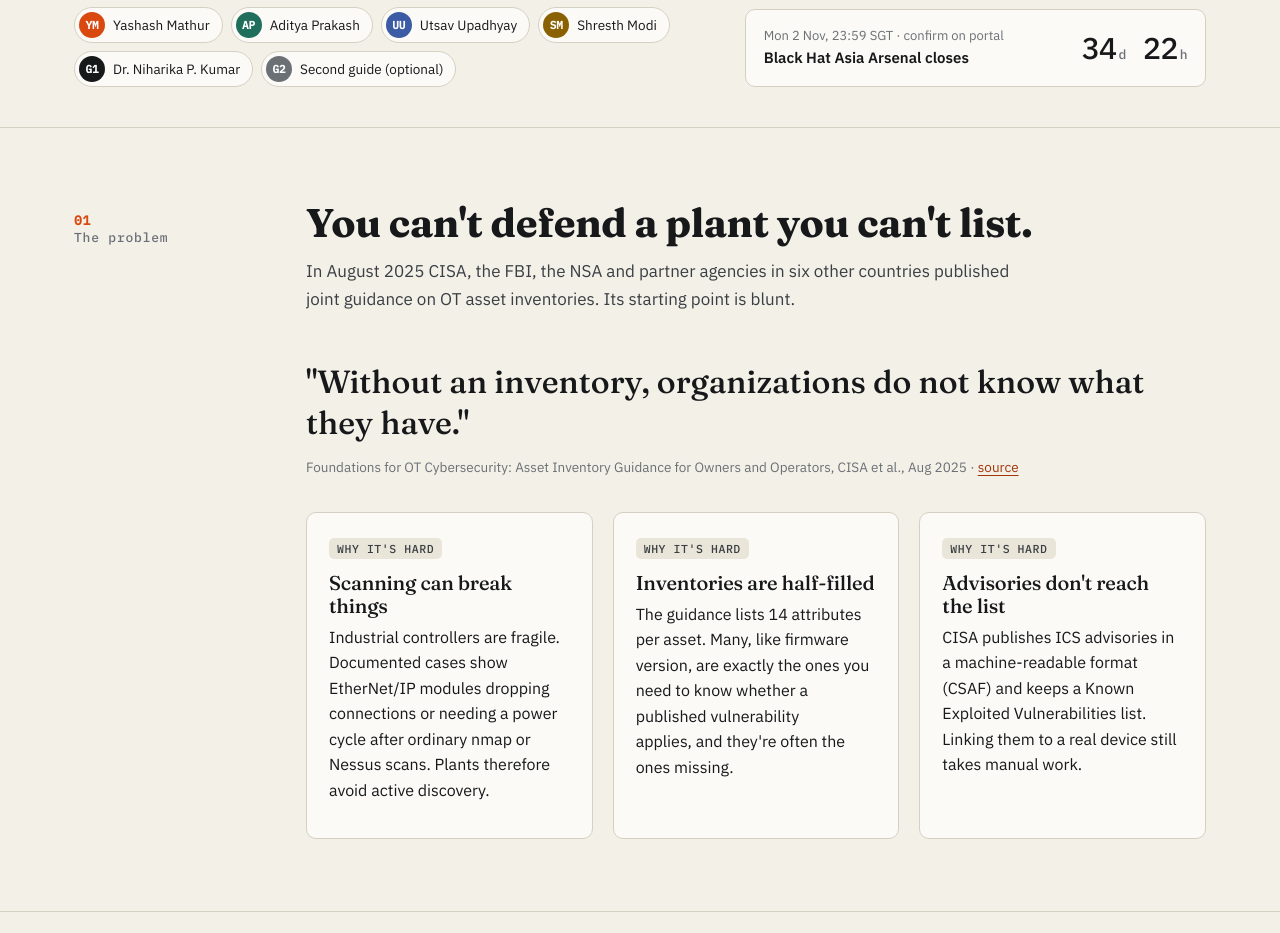
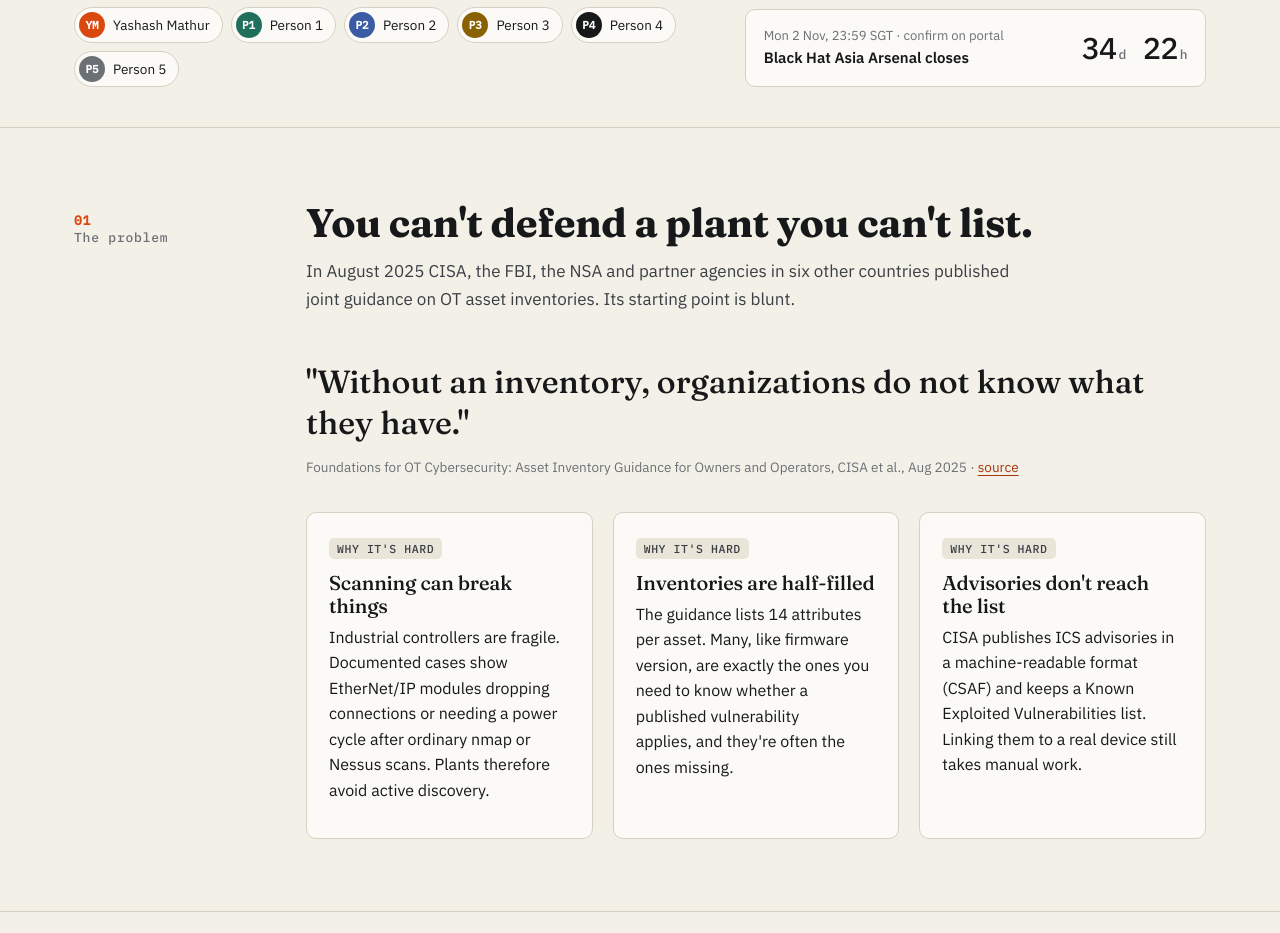
Before and after one commit to mathuryashash/reconics-proposal, a plain HTML site: page index.html in a window 1280 px wide. Shown: the part 747-1680 px from the top of the page. Drawn offline with Linux system fonts and the light colour scheme.

Commit message:
Replace teammate names with Person 1-5

```diff
--- a/index.html
+++ b/index.html
@@ -509,13 +509,13 @@ footer{padding:40px 0 70px;color:var(--muted);font-size:13.5px}
         <thead><tr><th style="width:30%">Risk</th><th>What we do about it</th><th style="width:14%">Owner</th></tr></thead>
         <tbody>
           <tr><td><b>Touching a real plant</b></td><td>Lab VMs and public PCAPs only. No live capture outside our own lab network, no scanning anything on the internet. Unauthorised access is an offence under India's IT Act, and on OT it can hurt people.</td><td>Everyone · Guide signs off</td></tr>
-          <tr><td><b>Our parser gets exploited</b></td><td>We read untrusted traffic. CISA's own EtherCAT parser had CVSS 9.8 bugs (ICSA-24-051-02). Malformed-packet and truncation tests before freeze.</td><td>Aditya</td></tr>
-          <tr><td><b>"Not novel" rejection</b></td><td>Lead with the measured question, cite Malcolm and GRASSMARLIN ourselves, and state the contribution in one sentence.</td><td>Yashash, Shresth</td></tr>
-          <tr><td><b>Overclaiming accuracy</b></td><td>Every number in the submission comes from the evaluation harness, and says "lab and public PCAP" next to it.</td><td>Shresth</td></tr>
+          <tr><td><b>Our parser gets exploited</b></td><td>We read untrusted traffic. CISA's own EtherCAT parser had CVSS 9.8 bugs (ICSA-24-051-02). Malformed-packet and truncation tests before freeze.</td><td>Person 1</td></tr>
+          <tr><td><b>"Not novel" rejection</b></td><td>Lead with the measured question, cite Malcolm and GRASSMARLIN ourselves, and state the contribution in one sentence.</td><td>Yashash, Person 3</td></tr>
+          <tr><td><b>Overclaiming accuracy</b></td><td>Every number in the submission comes from the evaluation harness, and says "lab and public PCAP" next to it.</td><td>Person 3</td></tr>
           <tr><td><b>False advisory matches</b></td><td>Three confidence levels; never say "vulnerable" without firmware in the affected range. Test on hand-picked advisories.</td><td>Yashash</td></tr>
           <tr><td><b>LLM-written submission</b></td><td>Banned by Black Hat. The team writes the abstract and outline; guides review. Code comments and docs are fine.</td><td>Everyone</td></tr>
           <tr><td><b>Scope creep after 10 Oct</b></td><td>Feature freeze is a tag in git. After it, only bug fixes are merged.</td><td>Yashash</td></tr>
-          <tr><td><b>Lab won't boot in time</b></td><td>Fallback: public ICS PCAP collections carry real Modbus, S7 and ENIP traffic, so parsing work isn't blocked by the lab.</td><td>Shresth</td></tr>
+          <tr><td><b>Lab won't boot in time</b></td><td>Fallback: public ICS PCAP collections carry real Modbus, S7 and ENIP traffic, so parsing work isn't blocked by the lab.</td><td>Person 3</td></tr>
         </tbody>
       </table>
       </div>
@@ -570,7 +570,7 @@ footer{padding:40px 0 70px;color:var(--muted);font-size:13.5px}
 <script>
 (function(){
 "use strict";
-var LS = "reconics-v1:";
+var LS = "reconics-v2:";
 function load(k, d){ try{ var v = localStorage.getItem(LS+k); return v===null? d : JSON.parse(v); }catch(e){ return d; } }
 function save(k, v){ try{ localStorage.setItem(LS+k, JSON.stringify(v)); }catch(e){} }
 function el(tag, attrs, html){ var e=document.createElement(tag); if(attrs){ for(var k in attrs){ if(k==="class") e.className=attrs[k]; else e.setAttribute(k, attrs[k]); } } if(html!==undefined) e.innerHTML=html; return e; }
@@ -581,21 +581,21 @@ function toast(msg){ var t=document.getElementById("toast"); t.textContent=msg;
 var PEOPLE = [
   {id:"Y", name:"Yashash Mathur", job:"Lead · matching & integration", color:"#D9480F",
    p:"Owns the architecture, the CSAF + KEV matcher, git and the freeze. Writes the Briefings outline with the team and presses submit."},
-  {id:"A", name:"Aditya Prakash", job:"Protocols & passive discovery", color:"#1F6F5C",
+  {id:"A", name:"Person 1", job:"Protocols & passive discovery", color:"#1F6F5C",
    p:"Turns PCAP and Zeek/ICSNPP logs into devices: Modbus, S7comm, EtherNet/IP, and the identity messages that reveal model and firmware. Owns parser hardening."},
-  {id:"U", name:"Utsav Upadhyay", job:"Data model, scoring & reports", color:"#3B5BA5",
+  {id:"U", name:"Person 2", job:"Data model, scoring & reports", color:"#3B5BA5",
    p:"Owns the asset record, device merging, the CISA-14 completeness scorer and the JSON/CSV/HTML reports. Records the demo video."},
-  {id:"S", name:"Shresth Modi", job:"Lab, ground truth & evaluation", color:"#8A6100",
+  {id:"S", name:"Person 3", job:"Lab, ground truth & evaluation", color:"#8A6100",
    p:"Builds the GRFICS / OpenPLC / Conpot lab, labels the ground truth, runs the evaluation harness, and writes the novelty comparison."},
-  {id:"G1", name:"Dr. Niharika P. Kumar", job:"Guide · scope, ethics, review", color:"#16181A",
+  {id:"G1", name:"Person 4", job:"Guide · scope, ethics, review", color:"#16181A",
    p:"Signs off scope and the lab-only rule in week 1, reviews the frozen demo on 10–11 Oct, and reviews the outline before submission."},
-  {id:"G2", name:"Second guide (optional)", job:"Guide · mock review board", color:"#6B7075",
+  {id:"G2", name:"Person 5", job:"Guide · mock review board", color:"#6B7075",
    p:"Ideally someone with industry or OT experience. Reads the submission cold on 16 Oct and names its three weakest points, like a Black Hat reviewer would."}
 ];
 var names = load("names", {});
 PEOPLE.forEach(function(p){ if(names[p.id]) p.name = names[p.id]; });
 function initials(n){ var w=n.replace(/^(Dr\.?|Prof\.?)\s+/i,"").split(/\s+/).filter(Boolean); return ((w[0]||"?")[0]+((w[1]||"")[0]||"")).toUpperCase(); }
-function av(p){ return '<span class="av" style="background:'+p.color+'" title="'+esc(p.name)+'">'+esc(p.id.charAt(0)==="G"?p.id:initials(p.name))+'</span>'; }
+function av(p){ return '<span class="av" style="background:'+p.color+'" title="'+esc(p.name)+'">'+esc(initials(p.name))+'</span>'; }
 function byId(id){ for(var i=0;i<PEOPLE.length;i++) if(PEOPLE[i].id===id) return PEOPLE[i]; return null; }
 
 /* ---------- tasks ---------- */
@@ -675,7 +675,7 @@ function renderControls(){
   });
   var pf=document.getElementById("personFilter"); pf.innerHTML="";
   PEOPLE.forEach(function(p){
-    var b=el("button",{type:"button","class":"person","aria-pressed":String(personFilter===p.id)}, av(p)+esc(p.name.split(" ")[0]==="Dr."?p.name.split(" ").slice(0,2).join(" "):p.name.split(" ")[0]));
+    var b=el("button",{type:"button","class":"person","aria-pressed":String(personFilter===p.id)}, av(p)+esc(/^Person /.test(p.name)?p.name:p.name.split(" ")[0]));
     b.onclick=function(){ personFilter= personFilter===p.id? "": p.id; save("person",personFilter); renderControls(); renderTimeline(); };
     pf.appendChild(b);
   });
```
